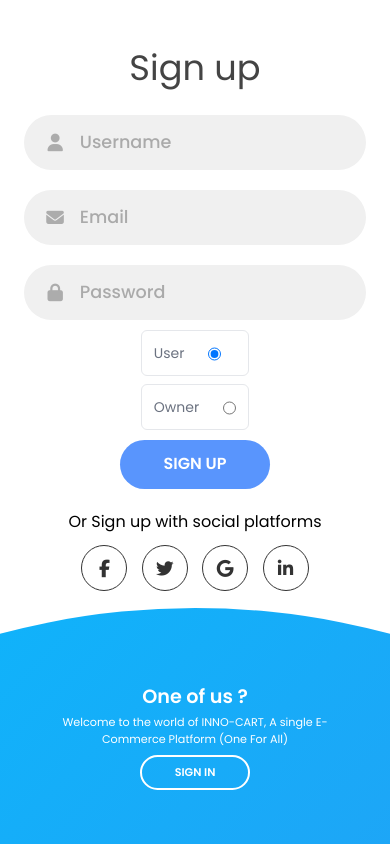
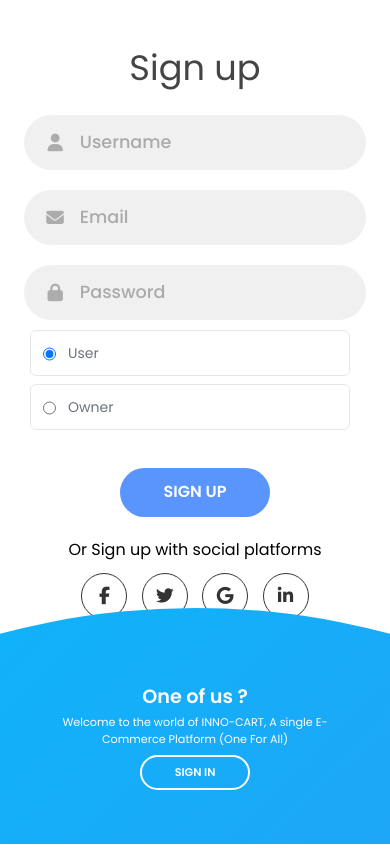
Before and after one commit to prakhar-8999/ecom_react_webapp, a React (Create React App) app: page /LoginRegister in a window 390 px wide. Both pictures are taken after a click on the button "SIGN UP". Built offline with nearby package versions, Linux system fonts and the light colour scheme.

Commit message:
Radio changed

```diff
--- a/src/pages/Dashboard.jsx
+++ b/src/pages/Dashboard.jsx
@@ -50,13 +50,6 @@ const Dashboard = () => {
         apihit.get('user/logout')
             .then(res => {
                 console.log(res);
-                message.success({
-                    content: 'Logout Successfull !!!!',
-                    className: 'custom-class',
-                    style: {
-                        marginTop: '3cm',
-                    },
-                });
                 // message.success("Logout Successfull !!!!")
                 localStorage.removeItem('access')
                 navigate("/LoginRegister")
@@ -70,13 +63,6 @@ const Dashboard = () => {
         apihit.get('user/logoutall')
             .then(res => {
                 console.log(res);
-                message.success({
-                    content: 'Logout Successfull !!!!',
-                    className: 'custom-class',
-                    style: {
-                        marginTop: '3cm',
-                    },
-                });
                 // message.success("Logout Successfull !!!!")
                 localStorage.removeItem('access')
                 navigate("/LoginRegister")
--- a/src/pages/LoginRegister.jsx
+++ b/src/pages/LoginRegister.jsx
@@ -131,13 +131,6 @@ const LoginRegister = () => {
                 .then(res => {
                     localStorage.setItem('access', res.data.access)
                     console.log(res)
-                    message.success({
-                        content: 'Login Successfull !!!!',
-                        className: 'custom-class',
-                        style: {
-                            marginTop: '3cm',
-                        },
-                    });
                     setlobtn(false)
                     navigate("/Dashboard")
 
@@ -199,7 +192,7 @@ const LoginRegister = () => {
                                 <i class="fas fa-lock"></i>
                                 <input type="password" placeholder="Password" onChange={(e) => setrepass(e.target.value)} />
                             </div>
-                            <div class="grid sm:grid-cols-2 gap-2">
+                            {/* <div class="grid sm:grid-cols-2 gap-2">
                                 <label for="hs-radio-on-right" class="flex p-3 block w-full bg-white border border-gray-200 rounded-md text-sm focus:border-blue-500 focus:ring-blue-500 dark:bg-gray-800 dark:border-gray-700 dark:text-gray-400">
                                     <span class="text-sm text-gray-500 dark:text-gray-400">User</span>
                                     <input checked={reperson === 'user'} type="radio" value="user" onChange={radiochange} name="person" class="shrink-0 ml-6 mt-0.5 border-gray-200 rounded-full text-blue-600 pointer-events-none focus:ring-blue-500 dark:bg-gray-800 dark:border-gray-700 dark:checked:bg-blue-500 dark:checked:border-blue-500 dark:focus:ring-offset-gray-800" id="hs-radio-on-right" />
@@ -209,9 +202,19 @@ const LoginRegister = () => {
                                     <span class="text-sm text-gray-500 dark:text-gray-400">Owner</span>
                                     <input type="radio" checked={reperson === 'owner'} value="owner" onChange={radiochange} name="person" class="shrink-0 ml-6 mt-0.5 border-gray-200 rounded-full text-blue-600 pointer-events-none focus:ring-blue-500 dark:bg-gray-800 dark:border-gray-700 dark:checked:bg-blue-500 dark:checked:border-blue-500 dark:focus:ring-offset-gray-800" id="hs-radioradio-on-right" />
                                 </label>
+                            </div> */}
+                            <div class="grid space-y-2 ml-12" style={{ width: '10cm' }}>
+                                <label for="hs-vertical-radio-in-form" class="max-w-xs flex p-3 block w-full bg-white border border-gray-200 rounded-md text-sm focus:border-blue-500 focus:ring-blue-500 dark:bg-gray-800 dark:border-gray-700 dark:text-gray-400">
+                                    <input checked={reperson === 'user'} type="radio" value="user" onChange={radiochange} name="hs-vertical-radio-in-form" class="shrink-0 mt-0.5 border-gray-200 rounded-full text-blue-600 pointer-events-none focus:ring-blue-500 dark:bg-gray-800 dark:border-gray-700 dark:checked:bg-blue-500 dark:checked:border-blue-500 dark:focus:ring-offset-gray-800" id="hs-vertical-radio-in-form" />
+                                    <span class="text-sm text-gray-500 ml-3 dark:text-gray-400">User</span>
+                                </label>
+
+                                <label for="hs-vertical-radio-checked-in-form" class="max-w-xs flex p-3 block w-full bg-white border border-gray-200 rounded-md text-sm focus:border-blue-500 focus:ring-blue-500 dark:bg-gray-800 dark:border-gray-700 dark:text-gray-400">
+                                    <input checked={reperson === 'owner'} type="radio" value="owner" onChange={radiochange} name="hs-vertical-radio-in-form" class="shrink-0 mt-0.5 border-gray-200 rounded-full text-blue-600 pointer-events-none focus:ring-blue-500 dark:bg-gray-800 dark:border-gray-700 dark:checked:bg-blue-500 dark:checked:border-blue-500 dark:focus:ring-offset-gray-800" id="hs-vertical-radio-checked-in-form" />
+                                    <span class="text-sm text-gray-500 ml-3 dark:text-gray-400">Owner</span>
+                                </label>
                             </div>
-
-                            <button type="submit" disabled={upbtn} class="btn">
+                            <button type="submit" style={{ marginTop: '1cm' }} disabled={upbtn} class="btn">
                                 Sign Up {upbtn ? <i className="fas fa-circle-notch fa-spin" style={{ marginLeft: "20px" }} /> : null}
                             </button>
                             <p class="social-text">Or Sign up with social platforms</p>
--- a/src/static/axios.jsx
+++ b/src/static/axios.jsx
@@ -1,6 +1,6 @@
 import axios from "axios";
 
-const baseurl = 'https://10.21.82.176:8000/';
+const baseurl = 'https://192.168.8.101:8000/';
 
 const headers = {
     Authorization: localStorage.getItem("access")
```
